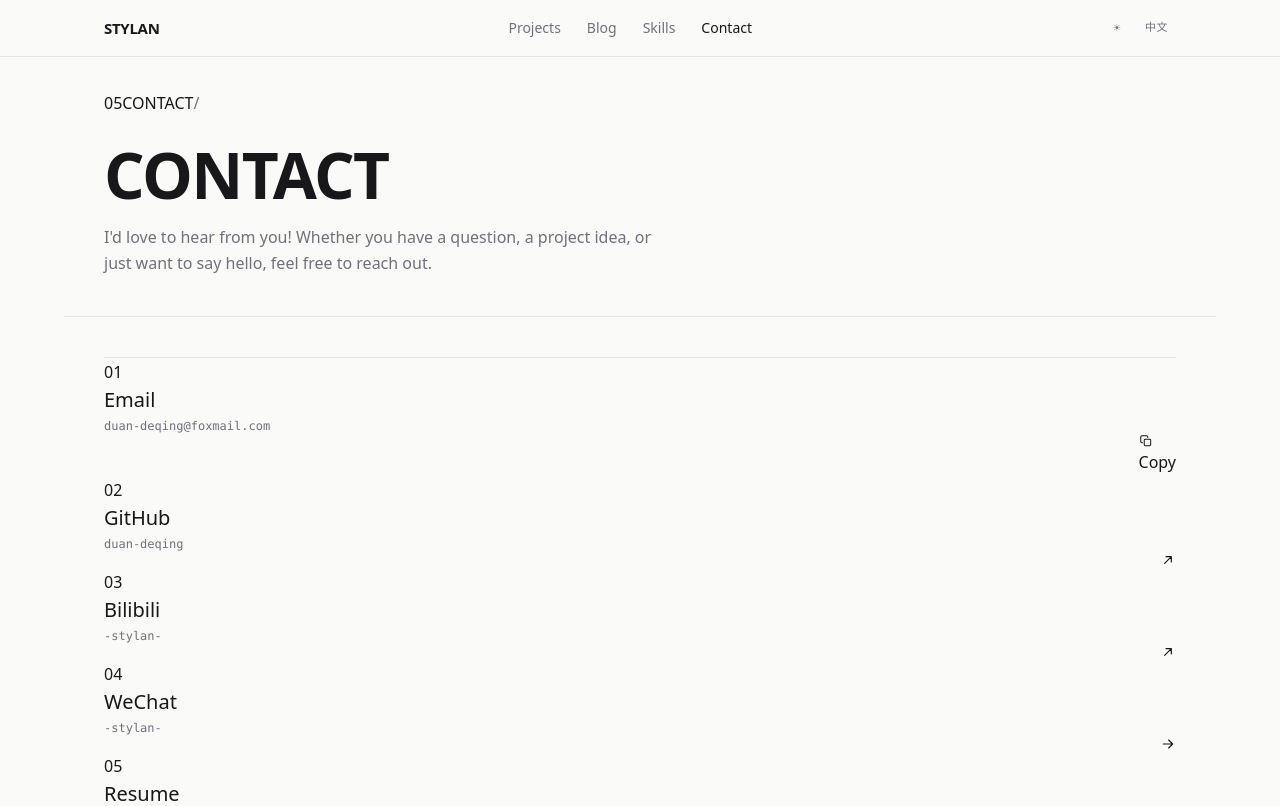
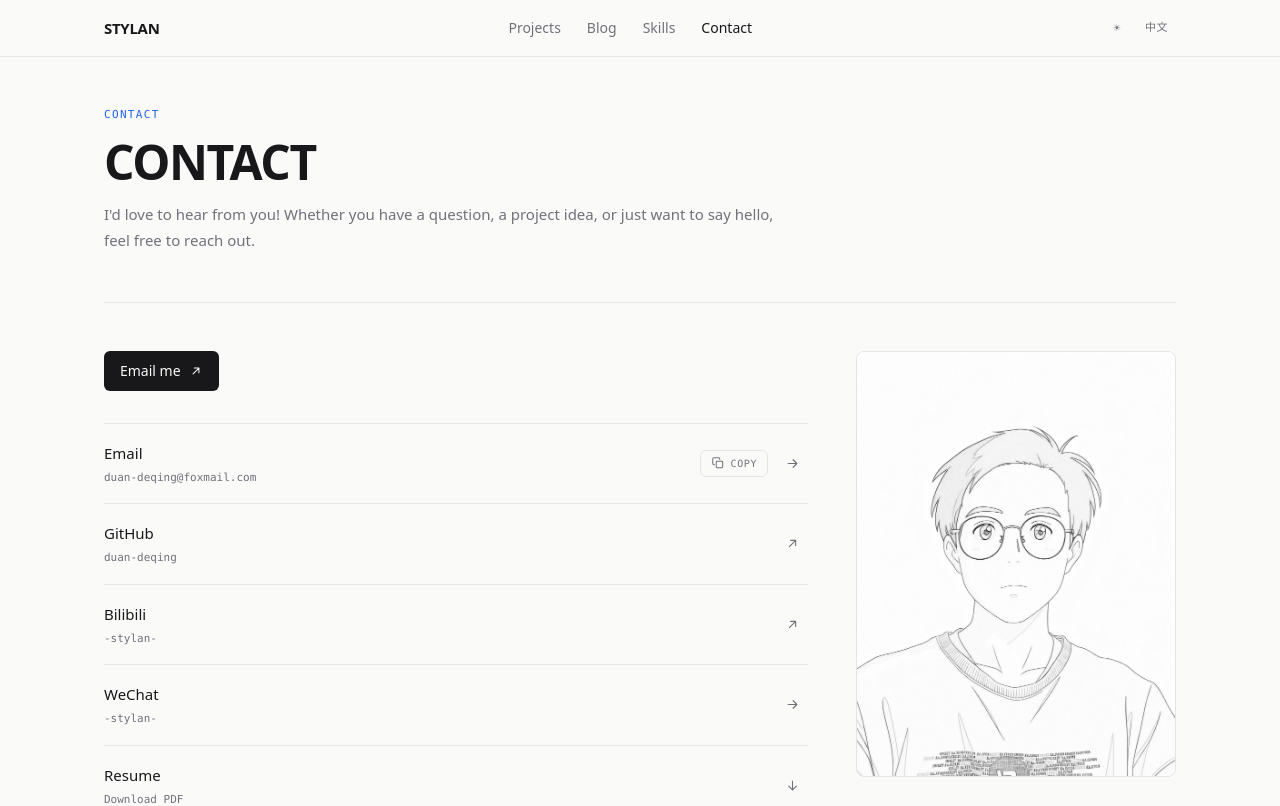
Before and after one commit to duan-deqing/duan-deqing.github.io, a React (Vite) app: page /contact in a window 1280 px wide. Shown: the top 806 px of the page. Built offline with nearby package versions, Linux system fonts and the light colour scheme.

Commit message:
feat: 联系页与 404 采用新布局

```diff
--- a/src/components/shared/CopyButton.jsx
+++ b/src/components/shared/CopyButton.jsx
@@ -86,7 +86,7 @@ export default function CopyButton({ value, label, className = '' }) {
     <button
       type="button"
       onClick={onClick}
-      className={`copy-btn ${isCopied ? 'is-copied' : ''} ${isError ? 'is-error' : ''} ${className}`}
+      className={`inline-flex items-center gap-1.5 whitespace-nowrap rounded-md border border-line px-2.5 py-1 font-mono-ui text-[10px] uppercase tracking-[0.06em] text-muted transition-colors hover:border-ink/25 hover:text-ink ${className}`}
       aria-label={isCopied ? label?.copied || 'Copied' : label?.copy || 'Copy'}
       title={
         isCopied
--- a/src/pages/ContactPage.jsx
+++ b/src/pages/ContactPage.jsx
@@ -1,69 +1,61 @@
-/**
- * ContactPage — 编号联系列表 + 简历 + 微信浮层
- */
-
 import { useState } from 'react'
 import { useLanguage } from '../hooks/useLanguage'
-import SubPageShell from '../components/shared/SubPageShell'
+import config from '../content/site.yaml'
+import PageTitle from '../components/shared/PageTitle'
+import PageHeader from '../components/shared/PageHeader'
 import ArrowIcon from '../components/shared/ArrowIcon'
 import CopyButton from '../components/shared/CopyButton'
-import config from '../content/site.yaml'
 
-function ContactPage() {
+export default function ContactPage() {
   const { lang, t } = useLanguage()
   const { contactPage } = config
-  const [hoveredWechat, setHoveredWechat] = useState(false)
-
+  const [openQr, setOpenQr] = useState(false)
   const methods = contactPage?.contactMethods || []
+  const emailMethod = methods.find((method) => method.icon === 'email')
+  const emailValue = emailMethod?.value || config.contact?.email || ''
 
   return (
-    <SubPageShell
+    <>
+      <PageTitle
         title={t({ en: 'STYLAN · Contact', zh: 'STYLAN · 联系' })}
-      description={contactPage?.description}
+        description={t(contactPage?.description)}
         t={t}
         lang={lang}
+      />
+      <PageHeader
+        kicker="CONTACT"
+        title={t(contactPage?.title) || 'CONTACT'}
+        description={t(contactPage?.description)}
+      />
+
+      <section className="grid gap-10 py-10 sm:py-12 lg:grid-cols-[1fr_20rem] lg:gap-12">
+        <div>
+          <a
+            href={`mailto:${emailValue}`}
+            className="inline-flex items-center gap-2 rounded-md bg-ink px-4 py-2.5 text-sm font-medium text-page transition-colors hover:bg-accent"
           >
-      <section className="pt-8 pb-10 border-b border-line bg-grid -mx-6 lg:-mx-10 px-6 lg:px-10">
-        <p className="section-kicker mb-6">
-          <span className="num">05</span>
-          <span>CONTACT</span>
-          <span className="opacity-60">/ {t({ en: '', zh: '联系' })}</span>
-        </p>
-        <h1
-          className="font-display font-semibold text-ink leading-[1.05] tracking-tight"
-          style={{ fontSize: 'clamp(2.25rem, 6vw, 4rem)' }}
-        >
-          {t(contactPage?.title) || 'CONTACT'}
-        </h1>
-        <p className="mt-4 max-w-xl text-muted leading-relaxed">
-          {t(contactPage?.description)}
-        </p>
-      </section>
+            {t({ en: 'Email me', zh: '发送邮件' })}
+            <ArrowIcon direction="up-right" size={14} />
+          </a>
 
-      <section className="py-10 flex-grow">
-        <div className="border-t border-line relative row-link-list">
-          {methods.map((method, index) => {
+          <ul className="mt-8 border-t border-line">
+            {methods.map((method) => {
+              const isWechat = method.icon === 'wechat'
               const isEmail = method.icon === 'email'
-            const isWechat = method.icon === 'wechat'
               const external = method.href?.startsWith('http')
 
-            const body = (
-              <>
-                <span className="row-num">{String(index + 1).padStart(2, '0')}</span>
-                <span className="min-w-0">
-                  <span className="row-title block text-lg sm:text-xl">
-                    {t(method.label)}
-                  </span>
-                  <span className="block mt-1 font-mono-ui text-xs text-muted truncate">
+              return (
+                <li key={method.icon || method.value} className="border-b border-line">
+                  <div className="flex items-center justify-between gap-4 py-4">
+                    <div className="min-w-0">
+                      <p className="text-[15px] font-medium text-ink">{t(method.label)}</p>
+                      <p className="mt-0.5 truncate font-mono-ui text-[11px] text-muted">
                         {method.value}
-                  </span>
-                </span>
-              </>
-            )
+                      </p>
+                    </div>
 
-            const meta = (
-              <span className="row-meta flex items-center justify-end gap-2 shrink-0">
-                {isEmail && (
+                    <div className="flex shrink-0 items-center gap-2">
+                      {isEmail ? (
                         <CopyButton
                           value={method.value}
                           label={{
@@ -72,75 +64,86 @@ function ContactPage() {
                             failed: t({ en: 'Failed', zh: '失败' }),
                           }}
                         />
-                )}
-                {!isEmail &&
-                  (method.href ? (
-                    <ArrowIcon direction={external ? 'up-right' : 'right'} size={16} />
-                  ) : (
-                    <ArrowIcon direction="right" size={16} />
-                  ))}
-              </span>
-            )
+                      ) : null}
 
-            return (
-              <div
-                key={method.icon || index}
-                className="relative"
-                onMouseEnter={() => isWechat && setHoveredWechat(true)}
-                onMouseLeave={() => isWechat && setHoveredWechat(false)}
+                      {isWechat ? (
+                        <button
+                          type="button"
+                          onClick={() => setOpenQr((value) => !value)}
+                          aria-expanded={openQr}
+                          aria-label={t({ en: 'Show WeChat QR code', zh: '显示微信二维码' })}
+                          className="flex h-8 w-8 items-center justify-center rounded-md text-muted transition-colors hover:bg-subtle hover:text-ink"
                         >
-                {method.href && !isEmail ? (
+                          <ArrowIcon direction={openQr ? 'down' : 'right'} size={15} />
+                        </button>
+                      ) : method.href ? (
                         <a
                           href={method.href}
-                    className="row-link"
                           target={external ? '_blank' : undefined}
                           rel={external ? 'noopener noreferrer' : undefined}
+                          className="flex h-8 w-8 items-center justify-center rounded-md text-muted transition-colors hover:bg-subtle hover:text-ink"
+                          aria-label={t(method.label)}
                         >
-                    {body}
-                    {meta}
+                          <ArrowIcon direction={external ? 'up-right' : 'right'} size={15} />
                         </a>
-                ) : (
-                  <div className={`row-link ${isEmail ? '' : 'cursor-default'}`}>
-                    {body}
-                    {meta}
+                      ) : null}
                     </div>
-                )}
+                  </div>
 
-                {isWechat && method.qrcode && hoveredWechat && (
-                  <div className="absolute right-0 top-full z-20 mt-2 p-3 rounded border border-line bg-elevated shadow-xl">
+                  {isWechat && openQr && method.qrcode ? (
+                    <div className="pb-4">
                       <img
                         src={method.qrcode}
-                      alt="WeChat"
-                      className="w-36 h-36 sm:w-40 sm:h-40 object-contain"
+                        alt={t({ en: 'WeChat QR code', zh: '微信二维码' })}
+                        width="160"
+                        height="160"
+                        loading="lazy"
+                        decoding="async"
+                        className="h-40 w-40 rounded-md border border-line bg-white object-contain p-2"
                       />
-                    <p className="mt-2 text-center font-mono-ui text-[10px] text-muted">
+                      <p className="mt-2 font-mono-ui text-[10px] text-muted">
                         {t({ en: 'Scan to add', zh: '扫码添加' })}
                       </p>
                     </div>
-                )}
-              </div>
+                  ) : null}
+                </li>
               )
             })}
 
-          <a href="/resume.pdf" download className="row-link">
-            <span className="row-num">{String(methods.length + 1).padStart(2, '0')}</span>
-            <span>
-              <span className="row-title block text-lg sm:text-xl">
+            <li className="border-b border-line">
+              <a
+                href="/resume.pdf"
+                download
+                className="flex items-center justify-between gap-4 py-4"
+              >
+                <div>
+                  <p className="text-[15px] font-medium text-ink">
                     {t({ en: 'Resume', zh: '简历' })}
-              </span>
-              <span className="block mt-1 font-mono-ui text-xs text-muted">
+                  </p>
+                  <p className="mt-0.5 font-mono-ui text-[11px] text-muted">
                     {t({ en: 'Download PDF', zh: '下载 PDF' })}
-              </span>
-            </span>
-            <span className="row-meta inline-flex items-center justify-end">
-              <ArrowIcon direction="right" size={16} />
+                  </p>
+                </div>
+                <span className="flex h-8 w-8 items-center justify-center text-muted">
+                  <ArrowIcon direction="down" size={15} />
                 </span>
               </a>
+            </li>
+          </ul>
         </div>
+
+        {contactPage?.image ? (
+          <div>
+            <img
+              src={contactPage.image}
+              alt=""
+              loading="lazy"
+              decoding="async"
+              className="aspect-[3/4] w-full rounded-lg border border-line object-cover"
+            />
+          </div>
+        ) : null}
       </section>
-
-    </SubPageShell>
+    </>
   )
 }
-
-export default ContactPage
```
Also changed, not shown: src/pages/NotFoundPage.jsx (+16 -26 lines). Lines whose indentation alone changed are shown as unchanged.
